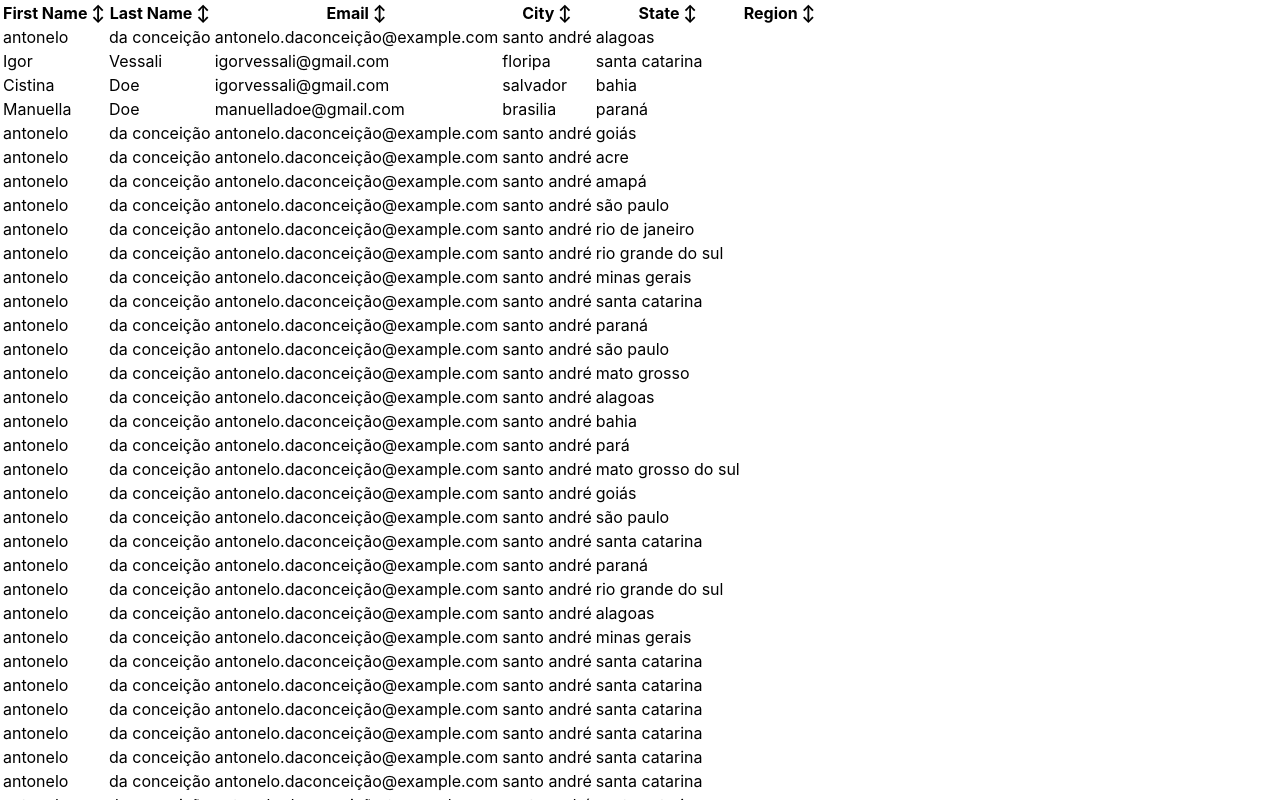
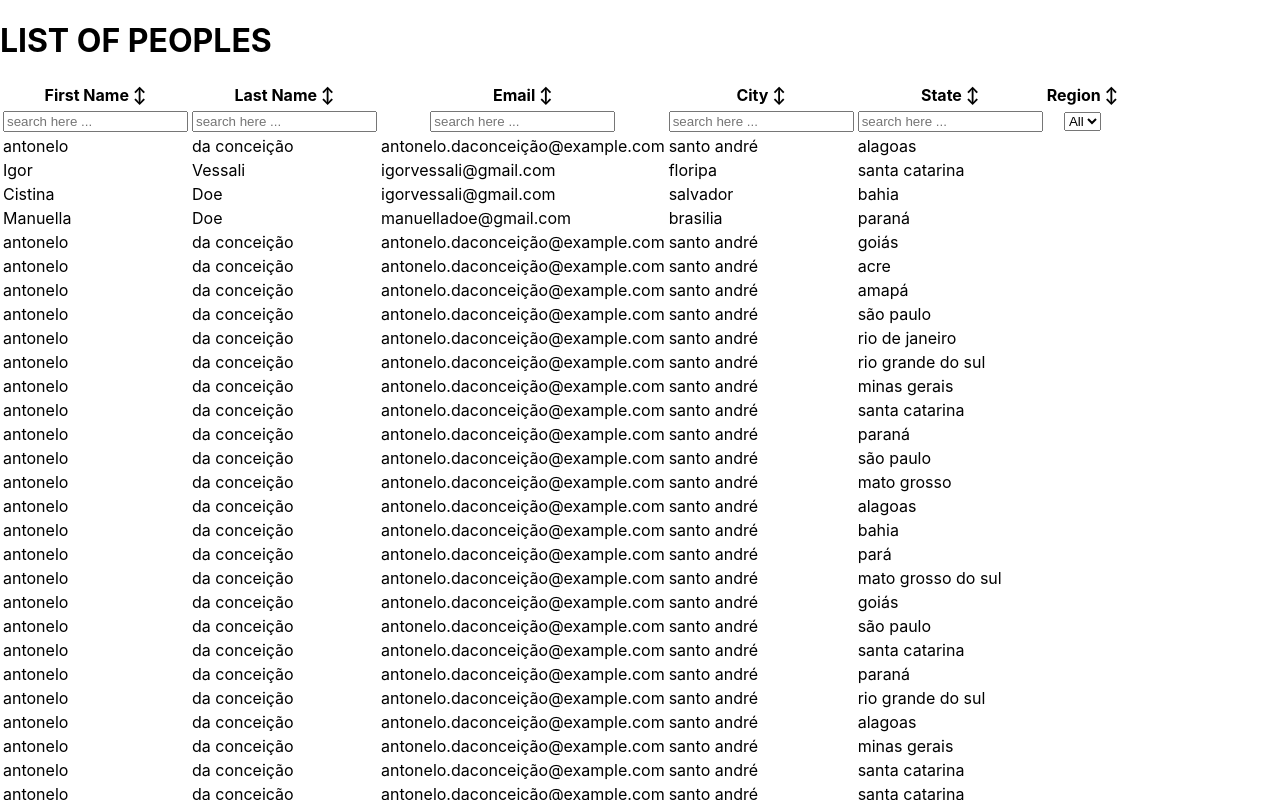
Before and after one commit to IgorVessali/challenge-yungas-react, a React (Create React App) app: page / in a window 1280 px wide. Shown: the top 800 px of the page. Built offline with nearby package versions, Linux system fonts and the light colour scheme.

Commit message:
implemented the filters in the columns

```diff
--- a/package.json
+++ b/package.json
@@ -10,6 +10,7 @@
     "react-dom": "^17.0.1",
     "react-scripts": "4.0.3",
     "react-table": "^7.6.3",
+    "reactstrap": "^8.9.0",
     "web-vitals": "^1.0.1"
   },
   "scripts": {
--- a/src/App.js
+++ b/src/App.js
@@ -1,6 +1,7 @@
 import React from 'react';
 import database  from '../src/database.json'
 import Table from '../src/components/Table'
+import { SelectColumnFilter } from '../src/components/filters';
 
 //Create the Columns
 const columns = [
@@ -27,11 +28,16 @@ const columns = [
     {
       Header: "Region",
       accessor: "location.region",
+      Filter: SelectColumnFilter,
+      filter: 'equals'
     },
   ]
 
-
+//Render a Table
 function App() {
-  return <Table columns={columns} data={database} />
+  return <>
+  <h1>LIST OF PEOPLES</h1>
+  <Table columns={columns} data={database} />
+  </>
 }
 export default App;
--- a/src/components/Table.js
+++ b/src/components/Table.js
@@ -1,7 +1,9 @@
 // TableContainer.js
 import React from "react"
-import { useTable, useSortBy } from "react-table"
+import { useTable, useSortBy, useFilters } from "react-table"
+import { Filter, DefaultColumnFilter } from './filters';
 
+//Create componet Table
 const Table = ({ columns, data }) => {
   const {
     getTableProps,
@@ -12,20 +14,23 @@ const Table = ({ columns, data }) => {
   } = useTable({
     columns,
     data,
+    defaultColumn: { Filter: DefaultColumnFilter }
   },
-  useSortBy )
-
+  useFilters,
+  useSortBy, )
+  //generates HTML by rendering the table
   return (
     <table {...getTableProps()}>
       <thead>
         {headerGroups.map(headerGroup => (
           <tr {...headerGroup.getHeaderGroupProps()}>
             {headerGroup.headers.map(column => (
-              <th {...column.getHeaderProps(column.getSortByToggleProps())}>
-                {column.render("Header")}
-                  <span>
-                    {column.isSorted ? column.isSortedDesc ? '  ↓'  : '  ↑' : '  ↕'}
-                  </span>
+              <th {...column.getHeaderProps()}>
+                <div {...column.getSortByToggleProps()}>
+                  {column.render("Header")}
+                  {generateSortingIndicator(column)}
+                </div>
+                <Filter column={column} />
               </th>
             ))}
           </tr>
@@ -47,7 +52,9 @@ const Table = ({ columns, data }) => {
     </table>
   )
 }
+
 const generateSortingIndicator = column => {
-  return column.isSorted ? (column.isSortedDesc ? " 🔽" : " 🔼") : ""
+  return column.isSorted ? column.isSortedDesc ? '  ↓'  : '  ↑' : '  ↕'
 }
+
 export default Table
--- /dev/null
+++ b/src/components/filters.js
@@ -0,0 +1,56 @@
+import React from 'react';
+import { Input, CustomInput } from 'reactstrap';
+
+//Render a filter
+export const Filter = ({ column }) => {
+  return (
+    <div style={{ marginTop: 5 }}>
+      {column.canFilter && column.render('Filter')}
+    </div>
+  );
+};
+
+//Creates an input to filter the informed column
+export const DefaultColumnFilter = ({
+  column: {
+    filterValue,
+    setFilter,
+    preFilteredRows: { length },
+  },
+}) => {
+  return (
+    <Input value={filterValue || ''} onChange={(e) => {
+      setFilter(e.target.value || undefined);}}
+      placeholder='search here ...'
+    />
+  );
+};
+
+//Creates an select to filter the informed column
+export const SelectColumnFilter = ({
+  column: { filterValue, setFilter, preFilteredRows, id },
+}) => {
+  const options = React.useMemo(() => {
+    const options = new Set();
+    //Filters the options that will be available in the select
+    preFilteredRows.forEach((row) => {
+      options.add(row.values[id]);
+    });
+    return [...options.values()];
+  }, [id, preFilteredRows]);
+
+  return (
+    //builds select
+    <CustomInput id='custom-select' type='select' value={filterValue} onChange={(e) => {
+        setFilter(e.target.value || undefined);
+      }}
+    >
+      <option value=''>All</option>
+      {options.map((option) => (
+        <option key={option} value={option}>
+          {option}
+        </option>
+      ))}
+    </CustomInput>
+  );
+};
```
Also changed, not shown: 1 other file (tests, documents, lock files or other folders).
